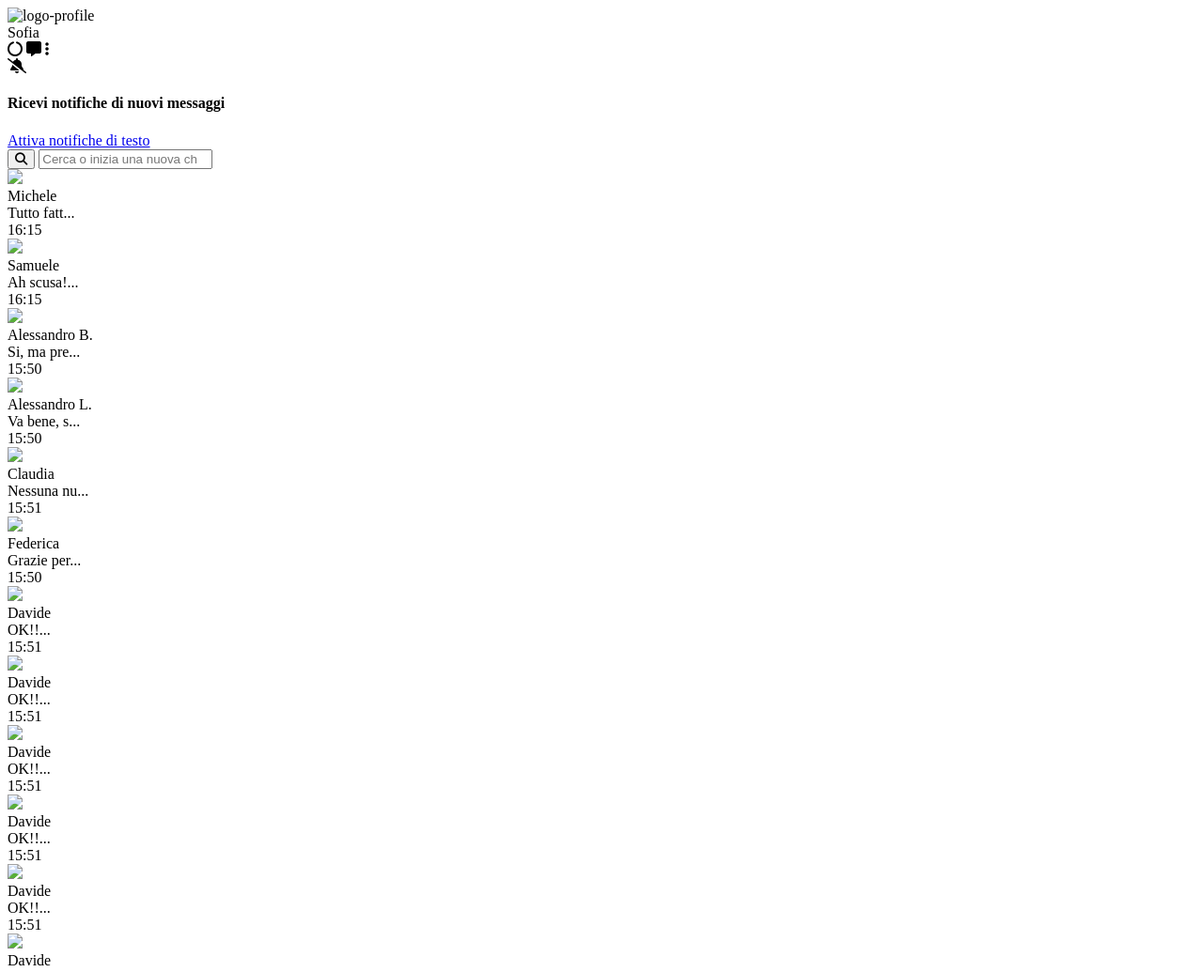
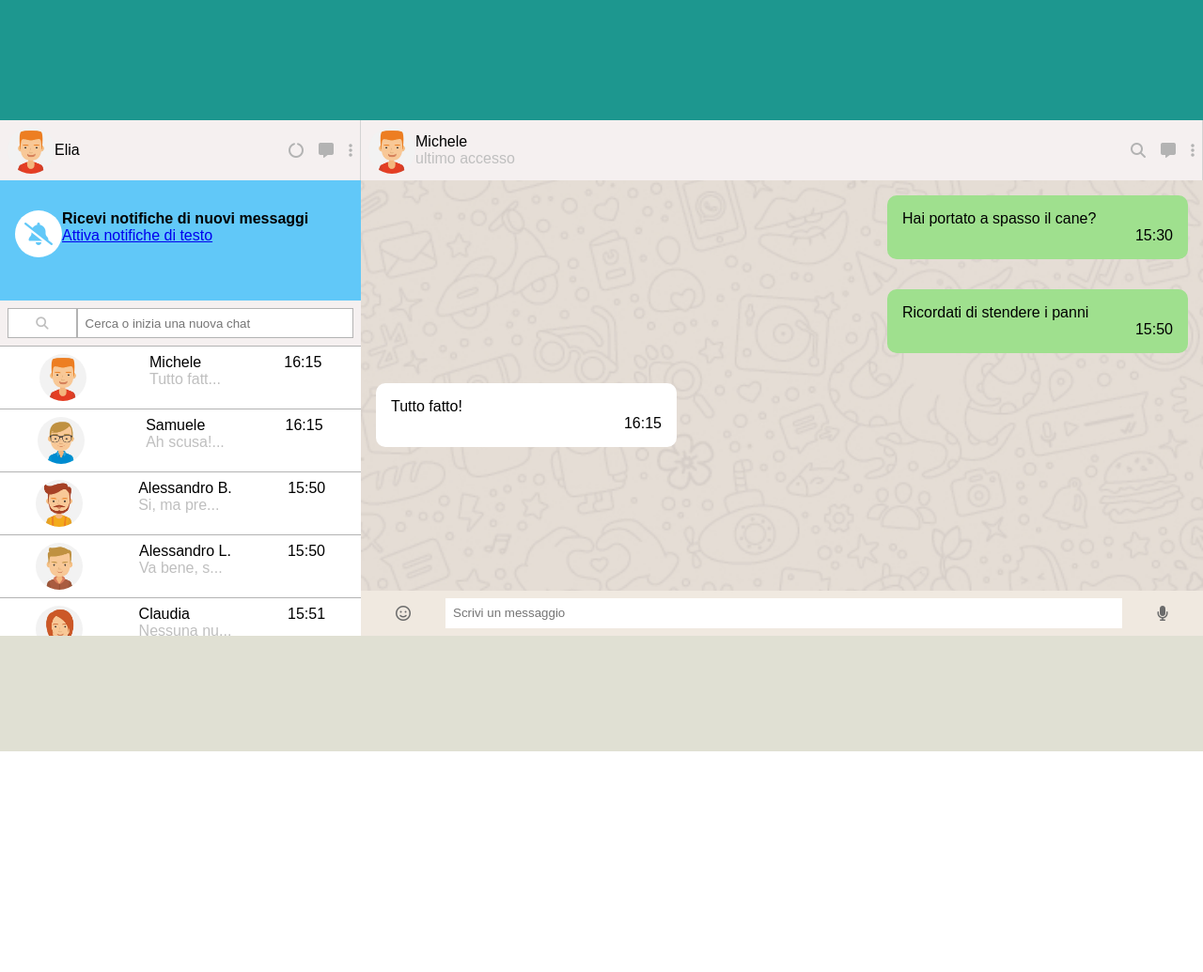
Before and after one commit to EliaBrambilla/vue-boolzapp, a plain HTML site: page index.html in a window 1280 px wide. Shown: the top 1035 px of the page at 94% size. After the commit the page ends 800 px from the top, so only its background shows below. Drawn offline with nearby package versions, Linux system fonts and the light colour scheme.

Commit message:
aggiungo css custom

```diff
--- a/css/style.css
+++ b/css/style.css
@@ -0,0 +1,180 @@
+* {
+	margin: 0;
+	padding: 0;
+	box-sizing: border-box;
+	font-family: 'Quicksand', sans-serif;
+}
+.container-est{
+	height: 100vh;
+	width: 100vw;
+	background-color: rgba(217, 217, 201, 0.809);
+	border-top:10rem solid rgb(29, 151, 143);
+
+}
+.list{
+	height: 19.3rem;
+	overflow-y: scroll;
+}
+.lista-chat{
+	max-width: 1300px;
+	margin: auto;
+	margin-top: -2rem;
+	display: flex;
+}
+.left{
+	flex:0 0 30%;
+	height: 10rem;
+}
+.profile{
+	display: flex;
+	justify-content: space-between;
+	background-color: rgb(245, 240, 240);
+	padding: .5rem;
+	align-items: center;
+	border-right: 1px solid lightgray;
+	height: 4rem;
+}
+.profile-sup{
+	display: flex;
+	justify-content: space-between;
+	background-color: rgb(245, 240, 240);
+	padding: .5rem;
+	align-items: center;
+	border-right: 1px solid lightgray;
+	height: 4rem;
+}
+.imagine{
+	flex: 0 0 50%;
+	justify-content: center;
+	align-items: center;
+	display: flex;
+	justify-content:left;
+}
+
+.img-logo{
+	width: 50px;
+	border-radius: 50%;
+}
+.icon{
+	flex:0 0 50%;
+	color: rgb(179, 179, 179);
+	display:flex;
+	justify-content: right;
+	gap:1rem;
+}
+.ricevi-not{
+	background-color: rgb(97, 200, 248);
+	padding: 2rem 1rem;
+	display: flex;
+	justify-content: left;
+	height:8rem
+
+}
+.notifica {
+	color: rgb(97, 200, 248);
+	background-color: white;
+	height: 50px;
+	width: 50px;
+	border-radius: 50%;
+	font-size: 1.5rem;
+	text-align: center;
+	display: flex;
+	justify-content: center;
+	align-items: center;
+}
+.chat-list{
+	display: flex;
+	justify-content: space-around;
+	background-color: white;
+	border-top: 1px solid rgb(179, 179, 179);
+	padding: .5rem;
+
+}
+.ricerca{
+	background-color: rgb(245, 240, 240);
+	padding: .5rem;
+	height:3rem;
+	display: flex;
+
+}
+.search-bar{
+	width: 80%;
+	height: 2rem;
+	border:.5px solid rgb(179, 179, 179);
+	color: rgb(191, 191, 191);
+	padding: .5rem;
+}
+.search-lens{
+	width: 20%;
+	height: 2rem;
+	background-color: white;
+	border:.5px solid rgb(179, 179, 179);
+	color: rgb(191, 191, 191);
+}
+.ultimo-msg{
+	color: rgb(191, 191, 191);
+
+}
+.img-chat{
+	width: 50px;
+	border-radius: 50%;
+
+}
+.messaggio-right{
+	flex:0 0 70%;
+	height: 10rem;
+}
+.text-chat{
+	background-image: url("../img/mine.jpg");
+	background-repeat: no-repeat;
+	background-size: cover;
+	background-position: center;
+	height: 27.3rem;
+
+}
+.write-msg{
+	display: flex;
+	justify-content: space-evenly;
+	background-color:rgb(240, 233, 224);
+	align-items: center;
+	height: 3rem;
+	color: rgb(107, 107, 107);
+	font-size: 1rem;
+}
+.msg-bar{
+	width: 720px;
+	height: 2rem;
+	border: rgb(240, 233, 224);
+	padding: .5rem;
+}
+.text-chat{
+	display: flex;
+	flex-direction: column;
+	overflow-y: scroll;
+
+}
+.ricevuto{
+	background-color: white;
+	align-self: flex-start;
+	margin:1rem;
+	padding: 1rem;
+	width: 20rem;
+	border-radius: 10px;
+}
+.inviato{
+	background-color: rgb(159, 224, 142);
+	align-self: flex-end;
+	margin:1rem;
+	padding: 1rem;
+	width: 20rem;
+	border-radius: 10px;
+
+}
+.data{
+	display: flex;
+	justify-content: end;
+
+}
+.active{
+	display: block;
+}
--- a/index.html
+++ b/index.html
@@ -24,7 +24,7 @@
 			<div class="lista-chat">
 				<div class="left">
 					<div class="profile">
-						<div class="imagine"><img  class="img-logo" src="img 1/avatar_io.jpg" alt="logo-profile"> <div>Sofia</div></div>
+						<div class="imagine"><img  class="img-logo" src="./img/avatar_1.jpg" alt="logo-profile"> <div>Elia</div></div>
 						<div class="icon">
 							<i class="fa-solid fa-circle-notch"></i>
 							<i class="fa-solid fa-message"></i>
--- a/js/main.js
+++ b/js/main.js
@@ -5,7 +5,7 @@ new Vue({
 		contacts: [
 			{
 				name: 'Michele',
-				avatar: 'img 1/avatar_1.jpg',
+				avatar: 'img/avatar_1.jpg',
 				visible: true,
 				messages: [
 					{
@@ -27,7 +27,7 @@ new Vue({
 			},
 			{
 				name: 'Samuele',
-				avatar: 'img 1/avatar_3.jpg',
+				avatar: 'img/avatar_3.jpg',
 				visible: true,
 				messages:
 				[
@@ -52,7 +52,7 @@ new Vue({
 			},
 			{
 				name: 'Alessandro B.',
-				avatar: 'img 1/avatar_4.jpg',
+				avatar: 'img/avatar_4.jpg',
 				visible: true,
 				messages:
 				[
@@ -70,7 +70,7 @@ new Vue({
 			},
 			{
 				name: 'Alessandro L.',
-				avatar: 'img 1/avatar_5.jpg',
+				avatar: 'img/avatar_5.jpg',
 				visible: true,
 				messages:
 				[
@@ -89,7 +89,7 @@ new Vue({
 			},
 			{
 				name: 'Claudia',
-				avatar: 'img 1/avatar_6.jpg',
+				avatar: 'img/avatar_6.jpg',
 				visible: true,
 				messages:
 				[
@@ -112,7 +112,7 @@ new Vue({
 			},
 			{
 				name: 'Federica',
-				avatar: 'img 1/avatar_7.jpg',
+				avatar: 'img/avatar_7.jpg',
 				visible: true,
 				messages:
 				[
@@ -130,7 +130,7 @@ new Vue({
 			},
 			{
 				name: 'Davide',
-				avatar: 'img 1/avatar_8.jpg',
+				avatar: 'img/avatar_8.jpg',
 				visible: true,
 				messages:
 				[
@@ -154,7 +154,7 @@ new Vue({
 			},
             {
 				name: 'Davide',
-				avatar: 'img 1/avatar_8.jpg',
+				avatar: 'img/avatar_8.jpg',
 				visible: true,
 				messages:
 				[
@@ -178,7 +178,7 @@ new Vue({
 			},
             {
 				name: 'Davide',
-				avatar: 'img 1/avatar_8.jpg',
+				avatar: 'img/avatar_8.jpg',
 				visible: true,
 				messages:
 				[
@@ -202,7 +202,7 @@ new Vue({
 			},
             {
 				name: 'Davide',
-				avatar: 'img 1/avatar_8.jpg',
+				avatar: 'img/avatar_8.jpg',
 				visible: true,
 				messages:
 				[
@@ -226,7 +226,7 @@ new Vue({
 			},
             {
 				name: 'Davide',
-				avatar: 'img 1/avatar_8.jpg',
+				avatar: 'img/avatar_8.jpg',
 				visible: true,
 				messages:
 				[
@@ -250,7 +250,7 @@ new Vue({
 			},
             {
 				name: 'Davide',
-				avatar: 'img 1/avatar_8.jpg',
+				avatar: 'img/avatar_8.jpg',
 				visible: true,
 				messages:
 				[
@@ -274,7 +274,7 @@ new Vue({
 			},
             {
 				name: 'Davide',
-				avatar: 'img 1/avatar_8.jpg',
+				avatar: 'img/avatar_8.jpg',
 				visible: true,
 				messages:
 				[
@@ -298,7 +298,7 @@ new Vue({
 			},
             {
 				name: 'Davide',
-				avatar: 'img 1/avatar_8.jpg',
+				avatar: 'img/avatar_8.jpg',
 				visible: true,
 				messages:
 				[
@@ -322,7 +322,7 @@ new Vue({
 			},
             {
 				name: 'Davide',
-				avatar: 'img 1/avatar_8.jpg',
+				avatar: 'img/avatar_8.jpg',
 				visible: true,
 				messages:
 				[
@@ -346,7 +346,7 @@ new Vue({
 			},
             {
 				name: 'Davide',
-				avatar: 'img 1/avatar_8.jpg',
+				avatar: 'img/avatar_8.jpg',
 				visible: true,
 				messages:
 				[
```
